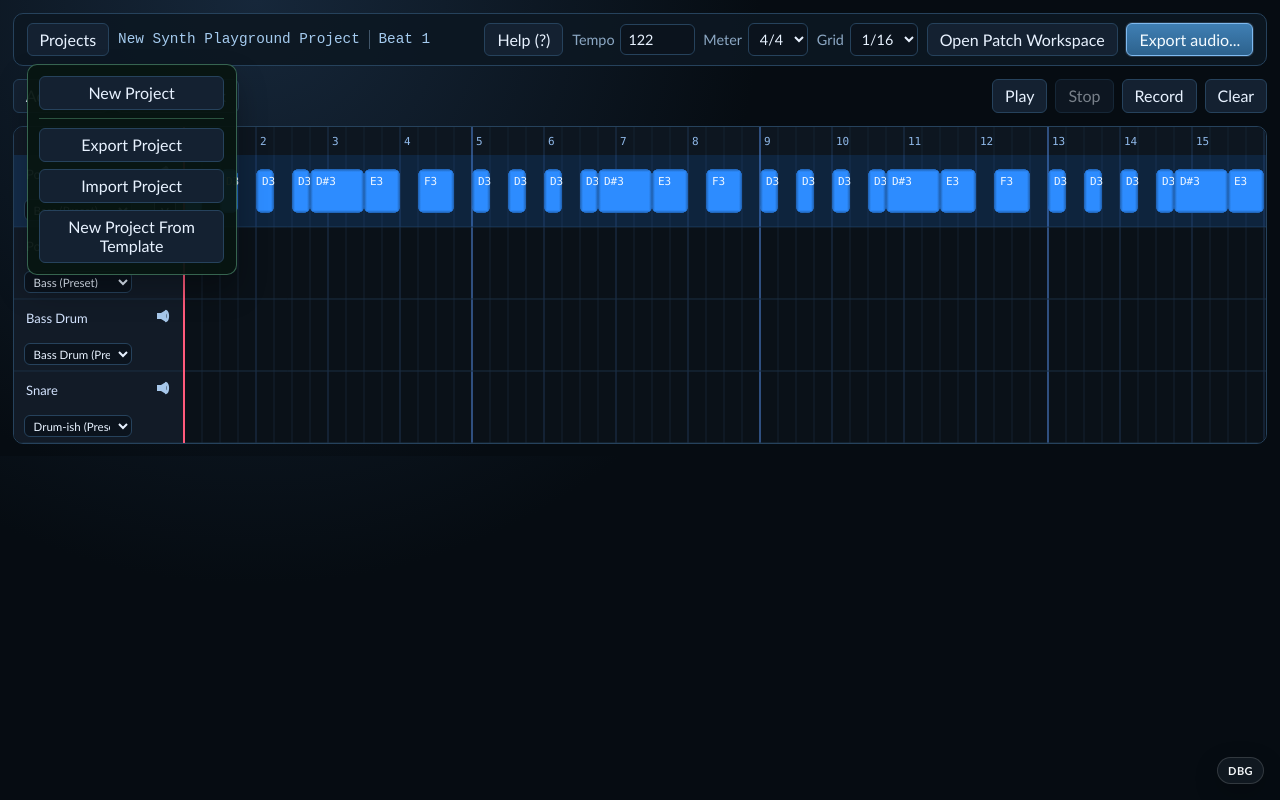
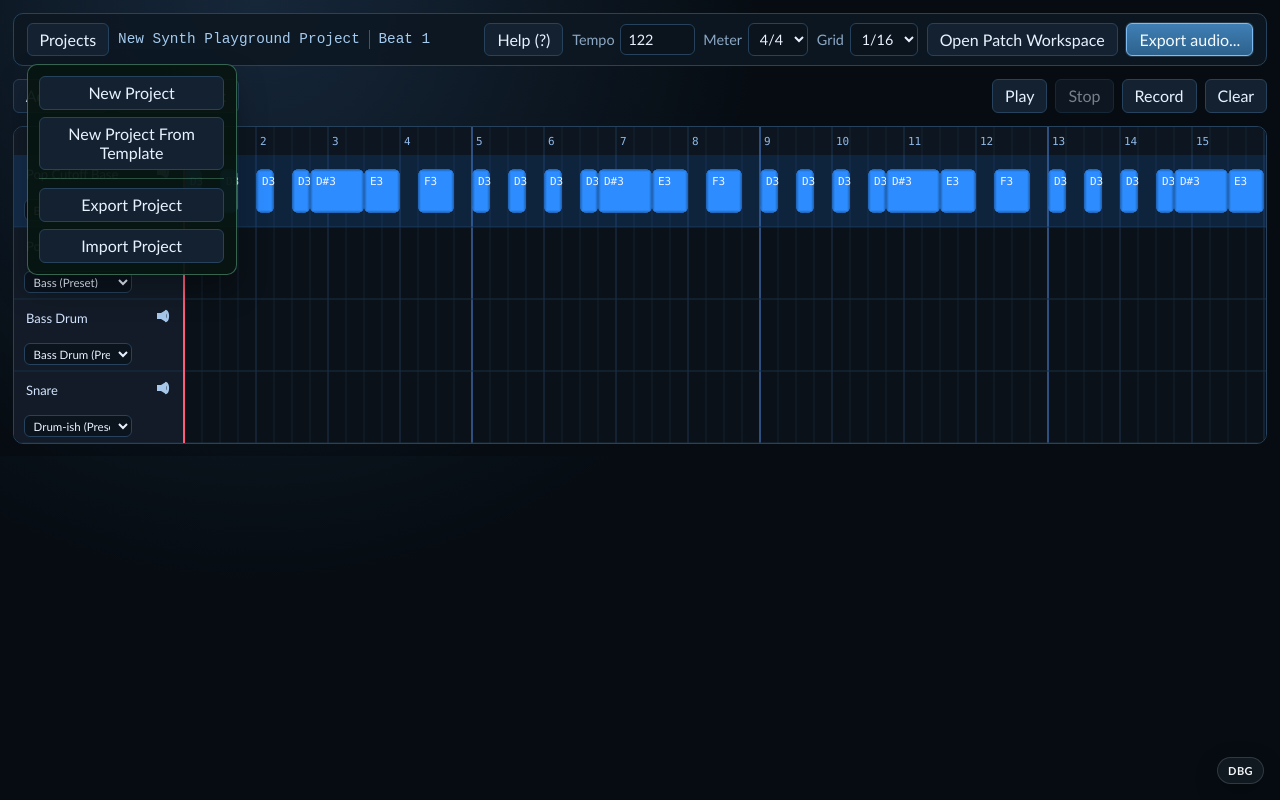
Before and after one commit to eescardo/SynthPlayground, a Next.js app: page / in a window 1280 px wide. Both pictures are taken after a click on the button "Projects". Built offline with nearby package versions, Linux system fonts and the light colour scheme.

Commit message:
Reorder template project action

```diff
--- a/src/components/composer/ProjectsPopover.tsx
+++ b/src/components/composer/ProjectsPopover.tsx
@@ -42,15 +42,15 @@ export function ProjectsPopover({
       <button type="button" onClick={() => runAction(onNewProject)}>
         New Project
       </button>
+      <button type="button" onClick={() => runAction(onResetToDefaultProject)}>
+        New Project From Template
+      </button>
       <div className="timeline-actions-popover-divider" aria-hidden="true" />
       <button type="button" onClick={() => runAction(onExportJson)}>
         Export Project
       </button>
       <button type="button" onClick={() => runAction(onImportJson)}>
         Import Project
-      </button>
-      <button type="button" onClick={() => runAction(onResetToDefaultProject)}>
-        New Project From Template
       </button>
       {recentProjects.length > 0 && (
         <>
```
